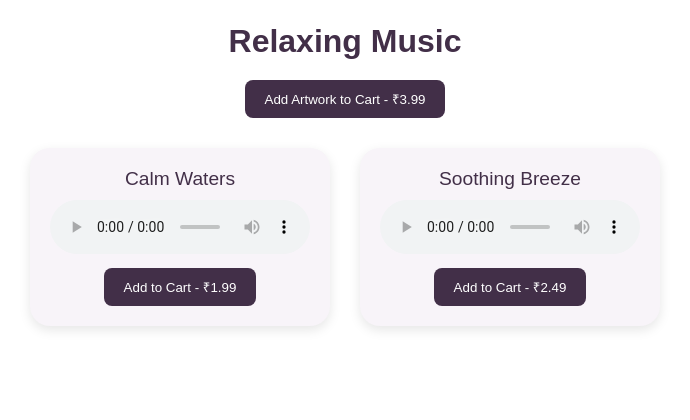
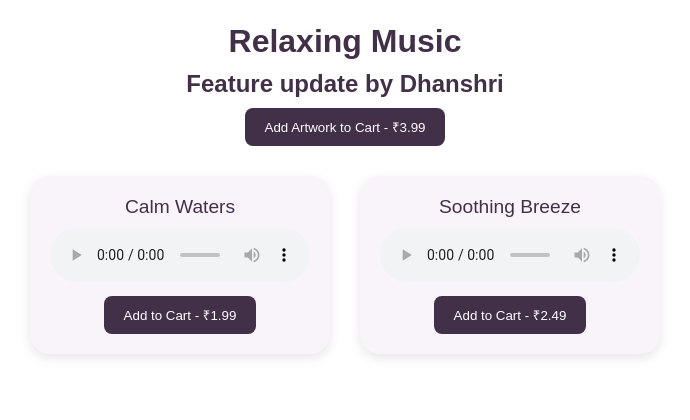
Before and after one commit to saniya-mallick/Artwave-website, a PHP site: page /relax.php in a window 1280 px wide. Shown: the part 301-721 px from the top of the page, without its empty margins (295-985 px from the left). Run offline with PHP 8.4, Linux system fonts and the light colour scheme; a user stored in the database is signed in; data that the repository does not hold is empty.

Commit message:
Update relax.php

```diff
--- a/Saniya_Mallick/code/relax.php
+++ b/Saniya_Mallick/code/relax.php
@@ -130,6 +130,7 @@ if (isset($_POST['add_to_cart'])) {
   <img class="cover-image" src="https://images.unsplash.com/photo-1474022650697-7624c32312fa?w=1200&auto=format&fit=crop&q=60&ixlib=rb-4.1.0&ixid=M3wxMjA3fDB8MHxzZWFyY2h8MTZ8fHJlbGF4fGVufDB8fDB8fHww" alt="Relax Mood Cover" />
 
   <h1>Relaxing Music</h1>
+    <h2> Feature update by Dhanshri </h2>
 
   <!-- Add artwork to cart -->
   <div class="artwork-btn">
```
